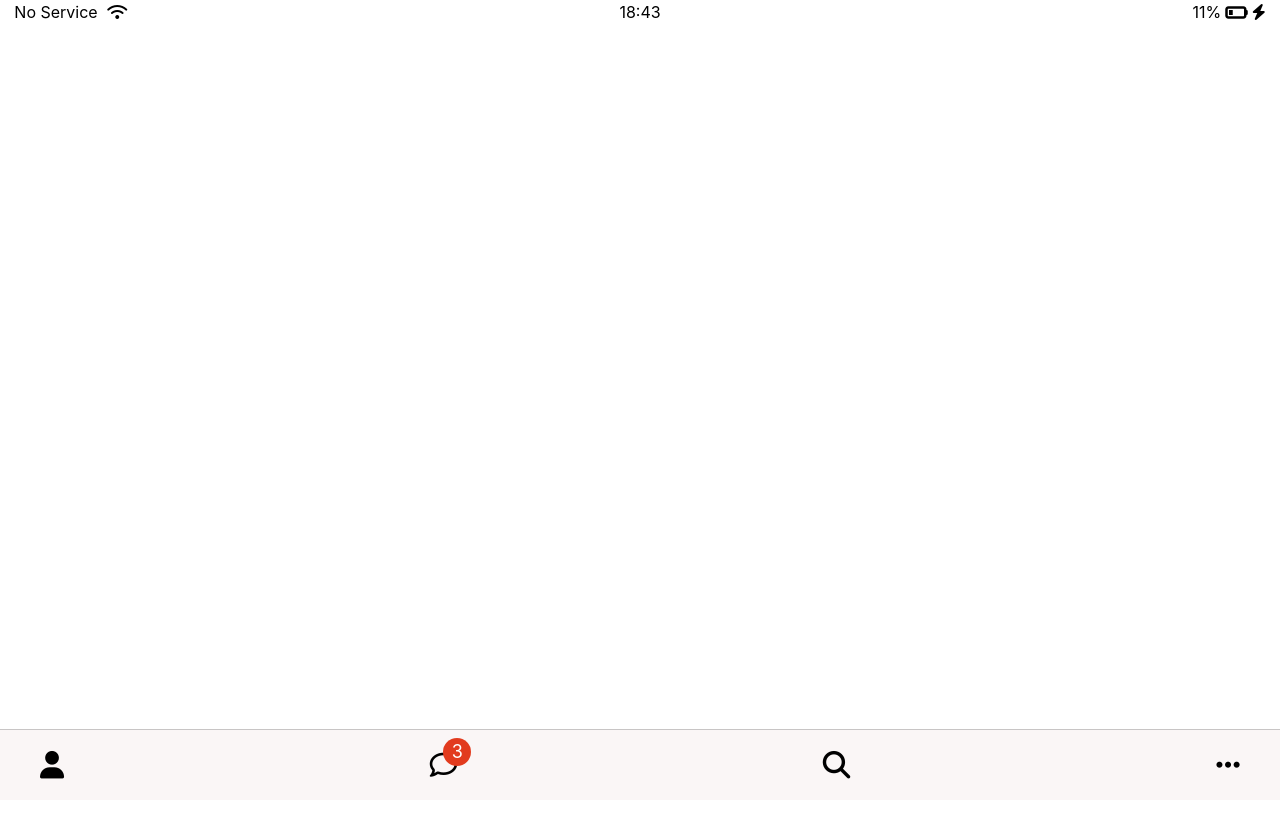
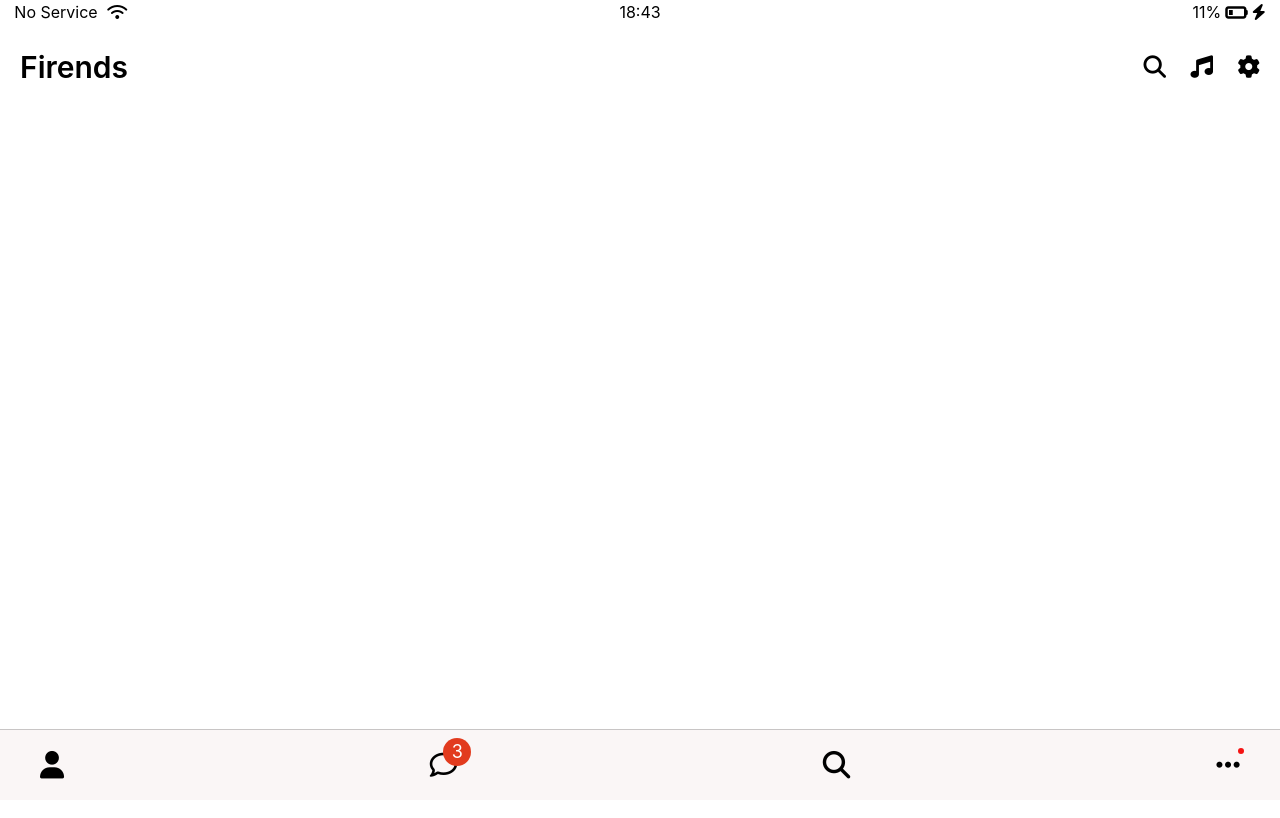
Before and after one commit to Haneuri/kakao-talk-clone, a plain HTML site: page friends.html in a window 1280 px wide. Shown: the top 818 px of the page. Drawn offline with Linux system fonts and the light colour scheme.

Commit message:
Screen Header

```diff
--- a/css/components/nav-bar.css
+++ b/css/components/nav-bar.css
@@ -32,3 +32,13 @@
   right: -14px;
   font-size: 18px;
 }
+
+.nav .nav__dot {
+  background-color: rgb(245, 19, 19);
+  width: 6px;
+  height: 6px;
+  border-radius: 50%;
+  position: absolute;
+  right: -4px;
+  top: -4px;
+}
--- /dev/null
+++ b/css/components/screen-header.css
@@ -0,0 +1,17 @@
+.screen-header {
+  display: flex;
+  justify-content: space-between;
+  align-items: center;
+  padding: 0px 20px;
+  margin-top: 28px;
+}
+
+.screen-header__title {
+  font-size: 30px;
+  font-weight: 600;
+}
+
+.screen-header__icons span {
+  margin-left: 20px;
+  font-size: 18px;
+}
--- a/css/components/status-bar.css
+++ b/css/components/status-bar.css
@@ -2,9 +2,6 @@
   display: flex;
   justify-content: center;
   padding: 4px 8px;
-  position: fixed;
-  width: 100%;
-  top: 0;
 }
 
 .status-bar .status-bar__column:first-child span {
--- a/css/style.css
+++ b/css/style.css
@@ -4,6 +4,7 @@
 /* Components */
 @import "components/status-bar.css";
 @import "components/nav-bar.css";
+@import "components/screen-header.css";
 
 /* Screen */
 @import "screens/login.css";
@@ -17,3 +18,9 @@ body {
   font-family: -apple-system, BlinkMacSystemFont, "Segoe UI", Roboto, Oxygen,
     Ubuntu, Cantarell, "Open Sans", "Helvetica Neue", sans-serif;
 }
+
+.top-fixed {
+  position: fixed;
+  width: 100%;
+  top: 0;
+}
--- a/friends.html
+++ b/friends.html
@@ -7,6 +7,7 @@
     <title>Friends - Kakao Talk</title>
   </head>
   <body>
+    <div class="top-fixed">
       <div class="status-bar">
         <div class="status-bar__column">
           <span>No Service</span>
@@ -20,6 +21,15 @@
           <i class="fas fa-battery-quarter fa-lg"></i>
           <i class="fas fa-bolt"></i>
         </div>
+      </div>
+      <header class="screen-header">
+        <h1 class="screen-header__title">Firends</h1>
+        <div class="screen-header__icons">
+          <span><i class="fas fa-search fa-lg"></i></span>
+          <span><i class="fas fa-music fa-lg"></i></span>
+          <span><i class="fas fa-cog fa-lg"></i></span>
+        </div>
+      </header>
     </div>
     <nav class="nav">
       <ul class="nav__list">
@@ -41,6 +51,7 @@
         </li>
         <li class="nav__btn">
           <a href="more.html" class="nav__link">
+            <div class="nav__dot"></div>
             <i class="fas fa-ellipsis-h fa-lg"></i>
           </a>
         </li>
```
Lines whose indentation alone changed are shown as unchanged.
